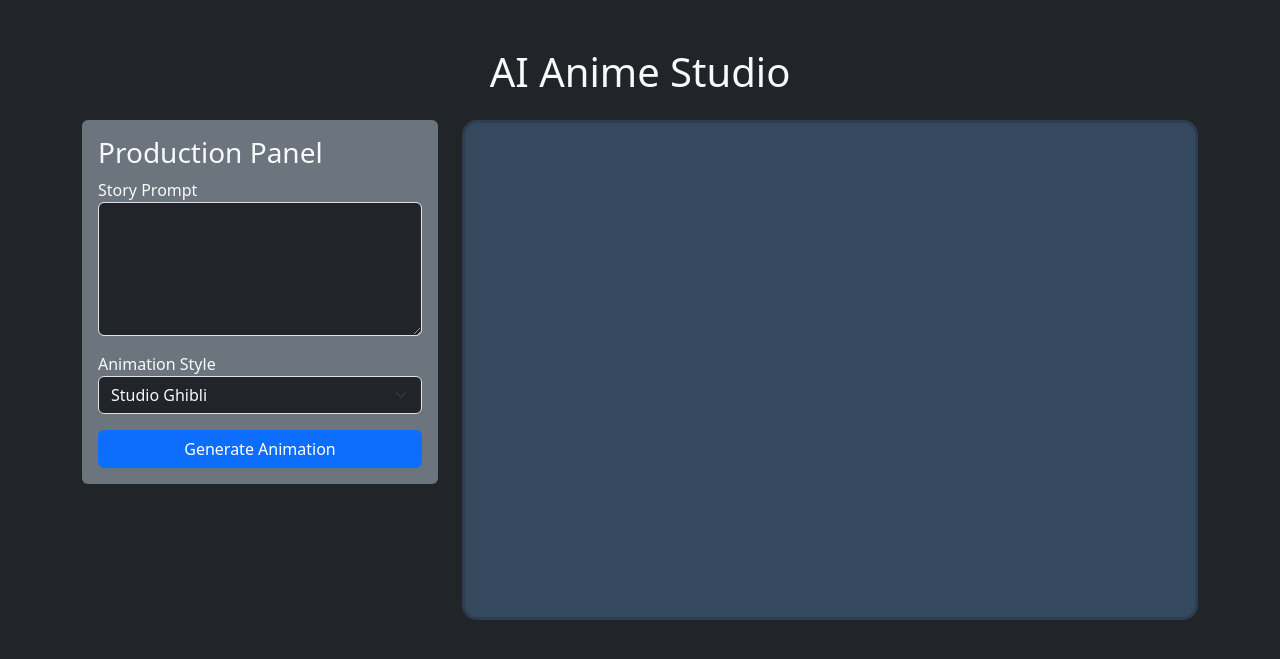
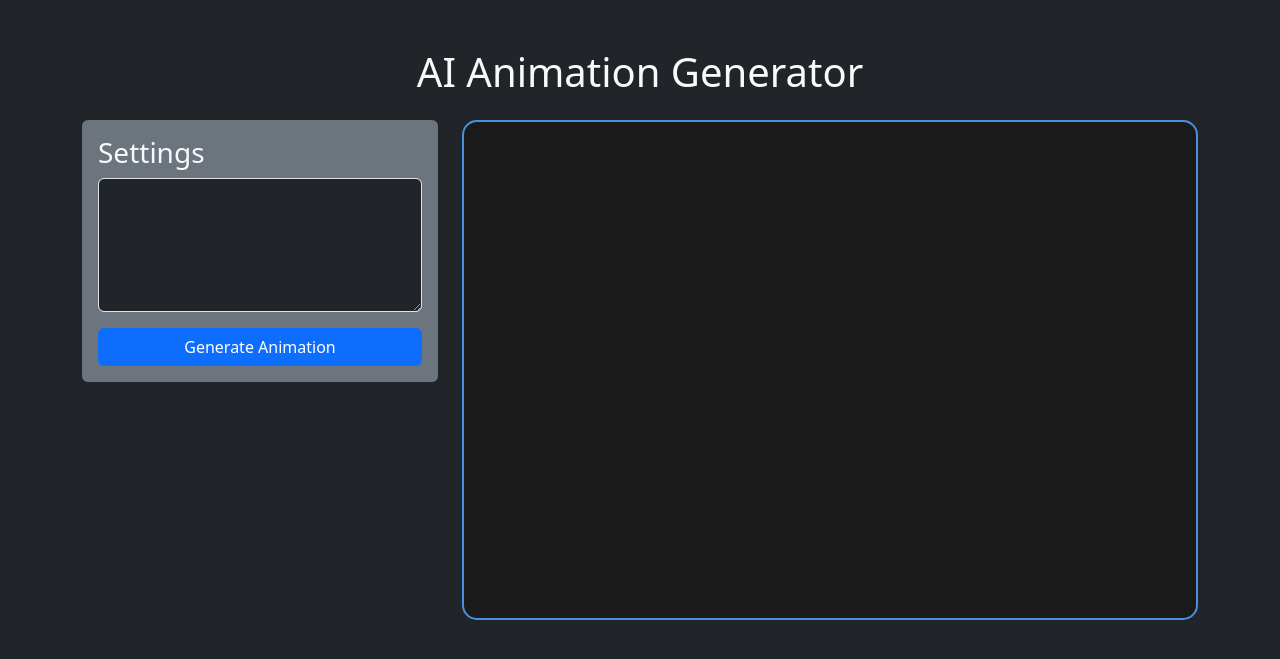
Before and after one commit to mohamedNadyS/AnimeStudioAI, a Flask app: page / in a window 1280 px wide. Shown: the top 659 px of the page. Run offline with Flask 3, Linux system fonts and the light colour scheme.

Commit message:
Update index.html

```diff
--- a/templates/index.html
+++ b/templates/index.html
@@ -2,83 +2,75 @@
 <!DOCTYPE html>
 <html>
 <head>
-    <title>Anime Studio Pro</title>
+    <title>AI Animation Studio</title>
     <link href="https://cdn.jsdelivr.net/npm/bootstrap@5.3.0/dist/css/bootstrap.min.css" rel="stylesheet">
     <style>
-        .animation-preview {
-            border: 3px solid #2c3e50;
+        .preview-box {
+            border: 2px solid #4a90e2;
             border-radius: 15px;
             min-height: 500px;
-            background: #34495e;
-        }
-        .progress-container {
-            height: 25px;
-            border-radius: 12px;
-            overflow: hidden;
+            background: #1a1a1a;
         }
     </style>
 </head>
 <body class="bg-dark text-light">
     <div class="container py-5">
-        <h1 class="text-center mb-4">AI Anime Studio</h1>
+        <h1 class="text-center mb-4">AI Animation Generator</h1>
 
         <div class="row g-4">
             <div class="col-md-4">
                 <div class="p-3 bg-secondary rounded">
-                    <h3>Production Panel</h3>
+                    <h3>Settings</h3>
                     <div class="mb-3">
-                        <label>Story Prompt</label>
-                        <textarea id="prompt" class="form-control bg-dark text-light" rows="5"></textarea>
+                        <textarea id="prompt" class="form-control bg-dark text-light"
+                                  placeholder="Enter your story prompt..." rows="5"></textarea>
                     </div>
-                    <div class="mb-3">
-                        <label>Animation Style</label>
-                        <select id="style" class="form-select bg-dark text-light">
-                            <option>Studio Ghibli</option>
-                            <option>Cyberpunk</option>
-                            <option>Shonen</option>
-                        </select>
-                    </div>
-                    <button class="btn btn-primary w-100" onclick="startProduction()">Generate Animation</button>
+                    <button class="btn btn-primary w-100" onclick="startGeneration()">
+                        Generate Animation
+                    </button>
                 </div>
             </div>
 
             <div class="col-md-8">
-                <div class="animation-preview p-3">
-                    <div id="progress" class="progress-container mb-3 d-none">
-                        <div class="progress-bar bg-success" style="width: 0%"></div>
+                <div class="preview-box p-3">
+                    <div id="progress" class="progress mb-3 d-none">
+                        <div class="progress-bar" style="width: 0%"></div>
                     </div>
-                    <div id="result" class="text-center"></div>
+                    <div id="result"></div>
                 </div>
             </div>
         </div>
     </div>
 
     <script>
-    async function startProduction() {
+    async function startGeneration() {
         const progress = document.getElementById('progress')
         const resultDiv = document.getElementById('result')
         progress.classList.remove('d-none')
 
+        try {
             const response = await fetch('/generate', {
                 method: 'POST',
                 headers: {'Content-Type': 'application/json'},
                 body: JSON.stringify({
                     prompt: document.getElementById('prompt').value,
-                style: document.getElementById('style').value
+                    style: 'anime'
                 })
             });
 
             const data = await response.json()
-
             resultDiv.innerHTML =
                 <video controls class="w-100">
                     <source src="${data.video}" type="video/mp4">
                 </video>
                 <div class="mt-3">
                     <h4>Screenplay</h4>
-                <pre>${data.screenplay}</pre>
+                    <pre class="text-white">${data.screenplay}</pre>
                 </div>
 
+        } catch (error) {
+            resultDiv.innerHTML = <div class="alert alert-danger">${error.message}</div>
+        }
     }
     </script>
 </body>
```
Lines whose indentation alone changed are shown as unchanged.
